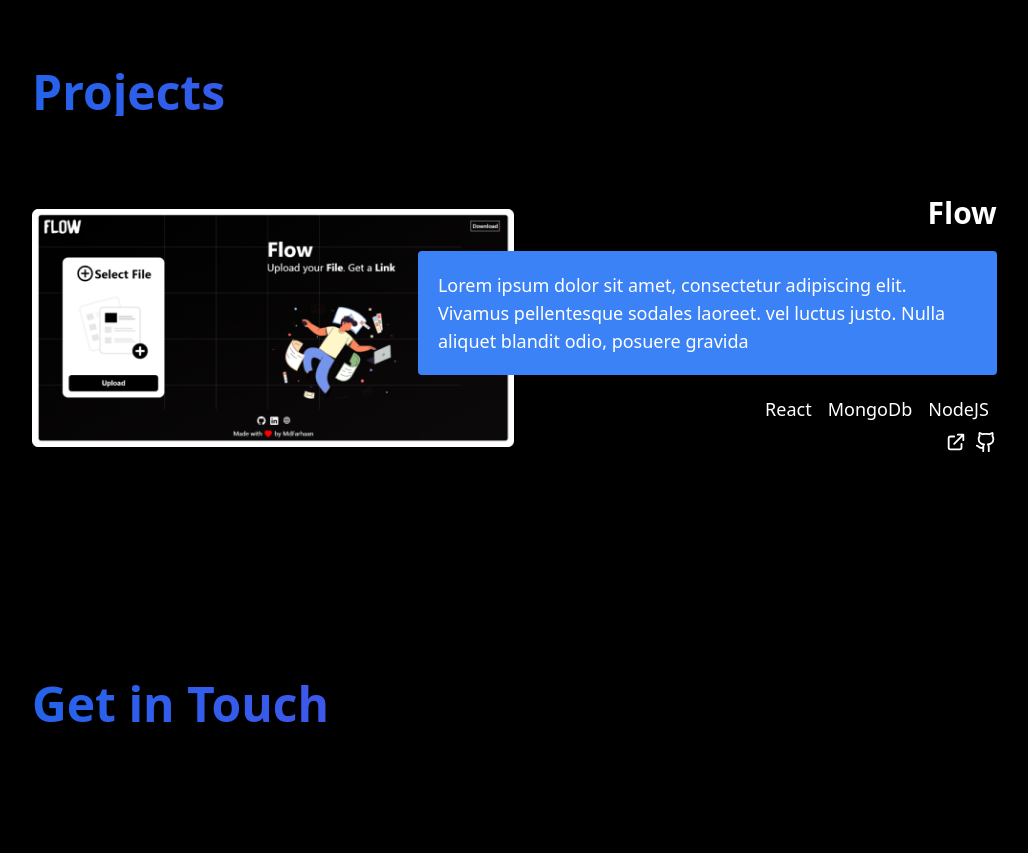
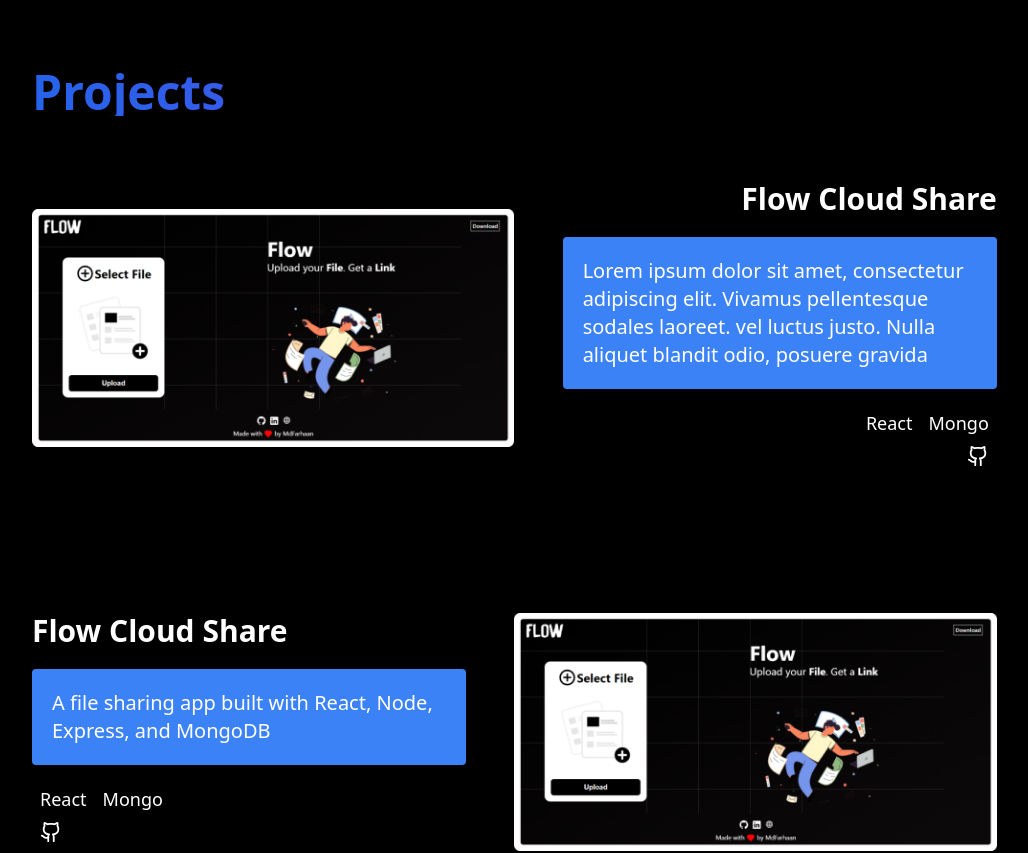
Before and after one commit to mdfarhaan/portfolio-v2, a Next.js app: page / in a window 1280 px wide. Shown: the part 2620-3473 px from the top of the page, without its empty margins (176-1204 px from the left). Built offline with nearby package versions, Linux system fonts and the light colour scheme.

Commit message:
:bug: Projects Section Fix

```diff
--- a/components/Landing/Projects.tsx
+++ b/components/Landing/Projects.tsx
@@ -3,37 +3,62 @@ import { Heading, Section } from "../Shared";
 import Image from "next/image";
 import { HiOutlineExternalLink } from "react-icons/hi";
 import { LuGithub } from "react-icons/lu";
+import Link from "next/link";
 
-const Card = (props) => {
+const Card = ({ data, idx }) => {
   return (
-    <div className="mt-5 flex relative">
+    <div
+      className={`mt-5 flex flex-col ${
+        idx % 2 == 0 ? "md:flex-row" : "md:flex-row-reverse"
+      }`}
+    >
       <Image
         src={"/screen.png"}
-        className="w-1/2 h-96 absolute top-0 left-0 z-0 object-contain"
+        className="md:w-1/2 w-full h-96 object-contain"
         width={100}
         height={100}
         alt="screen"
       />
-      <div className="z-10 flex h-96 text-white flex-col items-end justify-center">
-        <h1 className="text-3xl font-bold">Flow</h1>
-        <p className="bg-blue-500 w-[60%] my-5 text-lg p-5 rounded">
-          Lorem ipsum dolor sit amet, consectetur adipiscing elit. Vivamus
-          pellentesque sodales laoreet. vel luctus justo. Nulla aliquet blandit
-          odio, posuere gravida
+      <div
+        className={`z-10 flex h-96 text-white flex-col items-center justify-center ${
+          idx % 2 == 0 ? "md:items-end" : "md:items-start"
+        }`}
+      >
+        <h1 className="text-3xl font-bold">{data.name}</h1>
+        <p className="bg-blue-500 my-5 text-xl w-[90%] p-5 rounded">
+          {data.description}
         </p>
         <div>
           <div>
-            <span className="text-lg font-light mx-2">React</span>
-            <span className="text-lg font-light mx-2">MongoDb</span>
-            <span className="text-lg font-light mx-2">NodeJS</span>
+            {data.stack.map((item) => (
+              <span key={item} className="text-lg font-light mx-2">
+                {item}
+              </span>
+            ))}
           </div>
-          <div className="flex items-center justify-end">
-            <HiOutlineExternalLink
-              color="#fff"
-              size={22}
-              className="mx-2 cursor-pointer"
-            />
-            <LuGithub color="#fff" size={22} className="my-2 cursor-pointer" />
+          <div
+            className={`flex items-center mx-2 justify-center ${
+              idx % 2 == 0 ? "md:justify-end" : "md:justify-start"
+            }`}
+          >
+            {data.github && (
+              <Link href={data.github} target="_blank" rel="noopener">
+                <LuGithub
+                  color="#fff"
+                  size={22}
+                  className="my-2 cursor-pointer"
+                />
+              </Link>
+            )}
+            {data.live && (
+              <Link href={data.live} target="_blank" rel="noopener">
+                <HiOutlineExternalLink
+                  color="#fff"
+                  size={22}
+                  className="mx-2 cursor-pointer"
+                />
+              </Link>
+            )}
           </div>
         </div>
       </div>
@@ -42,11 +67,33 @@ const Card = (props) => {
 };
 
 const Projects = () => {
+  const projectsArr = [
+    {
+      name: "Flow Cloud Share",
+      image: "https://picsum.photos/200/300?image=1050",
+      description:
+        "Lorem ipsum dolor sit amet, consectetur adipiscing elit. Vivamus pellentesque sodales laoreet. vel luctus justo. Nulla aliquet blandit odio, posuere gravida",
+      github: "https://github.com",
+      live: null,
+      stack: ["React", "Mongo"],
+    },
+    {
+      name: "Flow Cloud Share",
+      image: "https://picsum.photos/200/300?image=1050",
+      description:
+        "A file sharing app built with React, Node, Express, and MongoDB",
+      github: "https://github.com",
+      live: null,
+      stack: ["React", "Mongo"],
+    },
+  ];
   return (
     <Section>
       <Heading title="Projects" />
       <div className="w-[90%]">
-        <Card />
+        {projectsArr.map((project, idx) => (
+          <Card data={project} key={project.name} idx={idx} />
+        ))}
       </div>
     </Section>
   );
--- a/components/Projects/Card.tsx
+++ b/components/Projects/Card.tsx
@@ -38,11 +38,13 @@ const Card = ({ data }) => {
                   </Link>
                 )}
                 {data.live && (
-                  <HiOutlineExternalLink
-                    color="#fff"
-                    size={22}
-                    className="mx-2 cursor-pointer"
-                  />
+                  <Link href={data.live} target="_blank" rel="noopener">
+                    <HiOutlineExternalLink
+                      color="#fff"
+                      size={22}
+                      className="mx-2 cursor-pointer"
+                    />
+                  </Link>
                 )}
               </div>
             </div>
--- a/components/Projects/index.tsx
+++ b/components/Projects/index.tsx
@@ -1,4 +1,4 @@
-import React from "react";
+import React, { useState } from "react";
 import Masonry, { ResponsiveMasonry } from "react-responsive-masonry";
 import Layout from "../Layout";
 import { Button } from "../Shared";
@@ -57,12 +57,12 @@ const Project = () => {
     <Layout>
       <div className="w-[90%] my-20 text-white text-center">
         <h1 className="text-5xl">Projects I've Built</h1>
-        <div className="flex justify-evenly mt-10 w-full">
+        {/* <div className="flex justify-evenly mt-10 w-full">
           <Button text="All" />
           <Button text="Frontend" varient={"secondary"} />
           <Button text="Backend" varient={"secondary"} />
           <Button text="Apps" varient={"secondary"} />
-        </div>
+        </div> */}
         <div className="m-5">
           <ResponsiveMasonry
             columnsCountBreakPoints={{ 350: 1, 750: 2, 900: 3 }}
```
